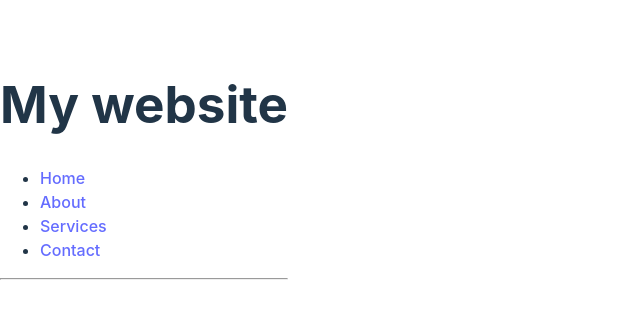
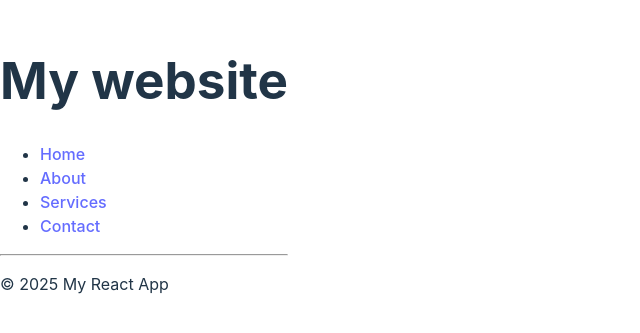
Before and after one commit to DeyanaNikolova/website, a React (Vite) app in the folder my-react-app/: page / in a window 1280 px wide. Shown: the part 235-568 px from the top of the page, without its empty margins (0-640 px from the left). Built offline with nearby package versions, Linux system fonts and the light colour scheme.

Commit message:
Add Footer copmponent

```diff
--- a/my-react-app/src/App.jsx
+++ b/my-react-app/src/App.jsx
@@ -1,9 +1,12 @@
-import Header from "./Header.jsx"
-
+import Header from "./Header.jsx";
+import Footer from "./Footer.jsx";
 function App() {
- return(
-  <Header/>
- );
+  return (
+    <>
+      <Header />
+      <Footer />
+    </>
+  );
 }
 
 export default App;
--- /dev/null
+++ b/my-react-app/src/Footer.jsx
@@ -0,0 +1,9 @@
+function Footer() {
+  return (
+    <footer>
+      <p>&copy; {new Date().getFullYear()} My React App</p>
+    </footer>
+  );
+}
+
+export default Footer;
```
